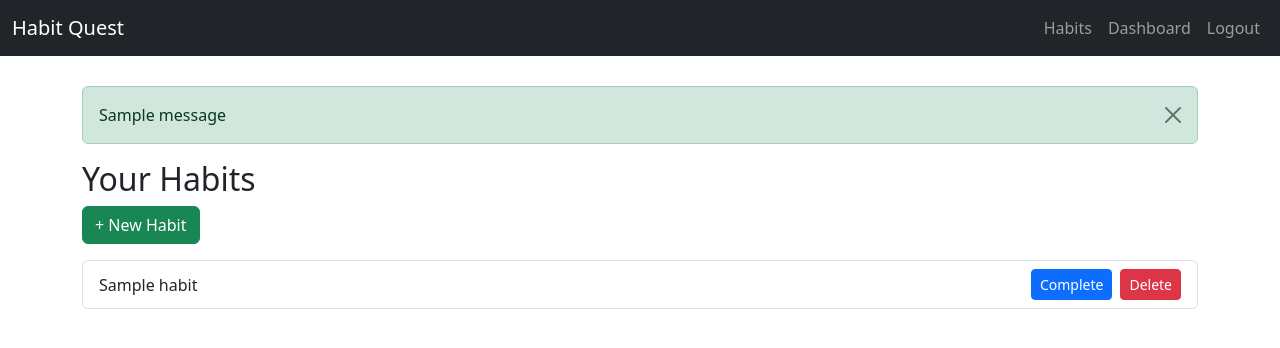
After one commit to Shriniwas-Mudliyar/habit-quest, a Flask app: page /habits/ in a window 1280 px wide. The commit adds this page. Shown: the top 348 px of the page. Run offline with Flask 3, Linux system fonts and the light colour scheme; a user stored in the database is signed in; tables that the repository leaves empty hold one stand-in row (values such as "Sample post"); one stand-in notice (Sample message) is shown.

Commit message:
Phase 3: Habit CRUD with daily completion logic

```diff
--- /dev/null
+++ b/app/habits/__init__.py
@@ -0,0 +1,6 @@
+from flask import Blueprint
+
+# Use url_prefix so all routes start with /habits
+habits_bp = Blueprint("habits", __name__, url_prefix="/habits", template_folder="templates")
+
+from . import routes
--- /dev/null
+++ b/app/habits/routes.py
@@ -0,0 +1,91 @@
+from datetime import date
+
+from flask import Blueprint, render_template, redirect, url_for, flash
+from flask_login import login_required, current_user
+
+from app.extensions import db
+from app.models import Habit, HabitCompletion
+from app.habits.forms import HabitForm
+
+habits_bp = Blueprint("habits", __name__, url_prefix="/habits")
+
+
+@habits_bp.route("/")
+@login_required
+def list_habits():
+    habits = Habit.query.filter_by(user_id=current_user.id).all()
+
+    # habits completed today
+    completed_today = {
+        hc.habit_id
+        for hc in HabitCompletion.query.filter_by(
+            user_id=current_user.id,
+            date=date.today()
+        ).all()
+    }
+
+    return render_template(
+        "habits/list.html",
+        habits=habits,
+        completed_today=completed_today
+    )
+
+
+@habits_bp.route("/create", methods=["GET", "POST"])
+@login_required
+def create_habit():
+    form = HabitForm()
+
+    if form.validate_on_submit():
+        habit = Habit(
+            name=form.name.data,
+            user_id=current_user.id,
+        )
+        db.session.add(habit)
+        db.session.commit()
+        flash("Habit created successfully!", "success")
+        return redirect(url_for("habits.list_habits"))
+
+    return render_template("habits/create.html", form=form)
+
+
+@habits_bp.route("/<int:habit_id>/complete", methods=["POST"])
+@login_required
+def complete_habit(habit_id):
+    already_completed = HabitCompletion.query.filter_by(
+        habit_id=habit_id,
+        user_id=current_user.id,
+        date=date.today()
+    ).first()
+
+    if not already_completed:
+        completion = HabitCompletion(
+            habit_id=habit_id,
+            user_id=current_user.id,
+            date=date.today()
+        )
+        db.session.add(completion)
+        db.session.commit()
+        flash("Habit marked as complete!", "success")
+
+    return redirect(url_for("habits.list_habits"))
+
+
+@habits_bp.route("/<int:habit_id>/delete", methods=["POST"])
+@login_required
+def delete_habit(habit_id):
+    habit = Habit.query.filter_by(
+        id=habit_id,
+        user_id=current_user.id
+    ).first_or_404()
+
+    HabitCompletion.query.filter_by(
+        habit_id=habit.id,
+        user_id=current_user.id
+    ).delete()
+
+    db.session.delete(habit)
+    db.session.commit()
+
+    flash("Habit deleted.", "info")
+    return redirect(url_for("habits.list_habits"))
--- a/app/models/habit_completion.py
+++ b/app/models/habit_completion.py
@@ -8,5 +8,5 @@ class HabitCompletion(db.Model):
     date = db.Column(db.Date, default=date.today, nullable=False)
 
     __table_args__ = (
-        db.UniqueConstraint("habit_id", "date", name="unique_habit_per_day"),
+        db.UniqueConstraint("habit_id", "date", name="unique_habit_completion_per_day"),
     )
--- a/app/templates/base.html
+++ b/app/templates/base.html
@@ -2,15 +2,69 @@
 <html lang="en">
 <head>
     <meta charset="UTF-8">
-    <title>Habit Quest</title>
+    <meta name="viewport" content="width=device-width, initial-scale=1.0">
+    <title>{% block title %}Habit Quest{% endblock %}</title>
+    <!-- Bootstrap CSS CDN -->
+    <link href="https://cdn.jsdelivr.net/npm/bootstrap@5.3.2/dist/css/bootstrap.min.css" rel="stylesheet">
+    <style>
+        body { padding-top: 70px; }
+        .habit-card { padding: 10px; border: 1px solid #ddd; border-radius: 5px; margin-bottom: 10px; }
+    </style>
 </head>
 <body>
-    <nav>
-        <h2>🧠 Habit Quest</h2>
-    </nav>
 
-    <main>
-        {% block content %}{% endblock %}
-    </main>
+<!-- Navbar -->
+<nav class="navbar navbar-expand-lg navbar-dark bg-dark fixed-top">
+    <div class="container-fluid">
+        <a class="navbar-brand" href="{{ url_for('main.home') }}">Habit Quest</a>
+        <button class="navbar-toggler" type="button" data-bs-toggle="collapse" data-bs-target="#navbarNav">
+            <span class="navbar-toggler-icon"></span>
+        </button>
+        <div class="collapse navbar-collapse" id="navbarNav">
+            <ul class="navbar-nav ms-auto">
+                {% if current_user.is_authenticated %}
+                    <li class="nav-item">
+                        <a class="nav-link" href="{{ url_for('habits.list_habits') }}">Habits</a>
+                    </li>
+                    <li class="nav-item">
+                        <a class="nav-link" href="{{ url_for('main.dashboard') }}">Dashboard</a>
+                    </li>
+                    <li class="nav-item">
+                        <a class="nav-link" href="{{ url_for('auth.logout') }}">Logout</a>
+                    </li>
+                {% else %}
+                    <li class="nav-item">
+                        <a class="nav-link" href="{{ url_for('auth.login') }}">Login</a>
+                    </li>
+                    <li class="nav-item">
+                        <a class="nav-link" href="{{ url_for('auth.register') }}">Register</a>
+                    </li>
+                {% endif %}
+            </ul>
+        </div>
+    </div>
+</nav>
+
+<!-- Flash messages -->
+<div class="container mt-3">
+    {% with messages = get_flashed_messages(with_categories=true) %}
+        {% if messages %}
+            {% for category, message in messages %}
+                <div class="alert alert-{{ category }} alert-dismissible fade show" role="alert">
+                    {{ message }}
+                    <button type="button" class="btn-close" data-bs-dismiss="alert" aria-label="Close"></button>
+                </div>
+            {% endfor %}
+        {% endif %}
+    {% endwith %}
+</div>
+
+<!-- Page content -->
+<div class="container">
+    {% block content %}{% endblock %}
+</div>
+
+<!-- Bootstrap JS CDN -->
+<script src="https://cdn.jsdelivr.net/npm/bootstrap@5.3.2/dist/js/bootstrap.bundle.min.js"></script>
 </body>
 </html>
--- /dev/null
+++ b/app/templates/habits/list.html
@@ -0,0 +1,40 @@
+{% extends "base.html" %}
+{% block content %}
+
+<h2>Your Habits</h2>
+
+<a href="{{ url_for('habits.create_habit') }}" class="btn btn-success mb-3">
+    + New Habit
+</a>
+
+<ul class="list-group">
+{% for habit in habits %}
+    <li class="list-group-item d-flex justify-content-between align-items-center">
+
+        <span>
+            {{ habit.name }}
+            {% if habit.id in completed_today %}
+                <span class="badge bg-success ms-2">Completed</span>
+            {% endif %}
+        </span>
+
+        <div class="d-flex gap-2">
+
+            <!-- COMPLETE FORM -->
+            <form method="POST"
+                  action="{{ url_for('habits.complete_habit', habit_id=habit.id) }}">
+		    <button class="btn btn-sm btn-primary">Complete</button>
+            </form>
+
+            <!-- DELETE FORM -->
+            <form method="POST"
+                  action="{{ url_for('habits.delete_habit', habit_id=habit.id) }}">
+		    <button class="btn btn-sm btn-danger">Delete</button>
+            </form>
+
+        </div>
+    </li>
+{% endfor %}
+</ul>
+
+{% endblock %}
```
Also changed, not shown: app/__init__.py (+9 -3 lines), app/habits/forms.py (added, +13 -0 lines), app/models/habit.py (+8 -6 lines), app/templates/habits/create.html (added, +14 -0 lines), migrations/versions/89a1c65fab6a_add_habit_and_habitcompletion_tables.py (added, +46 -0 lines).
